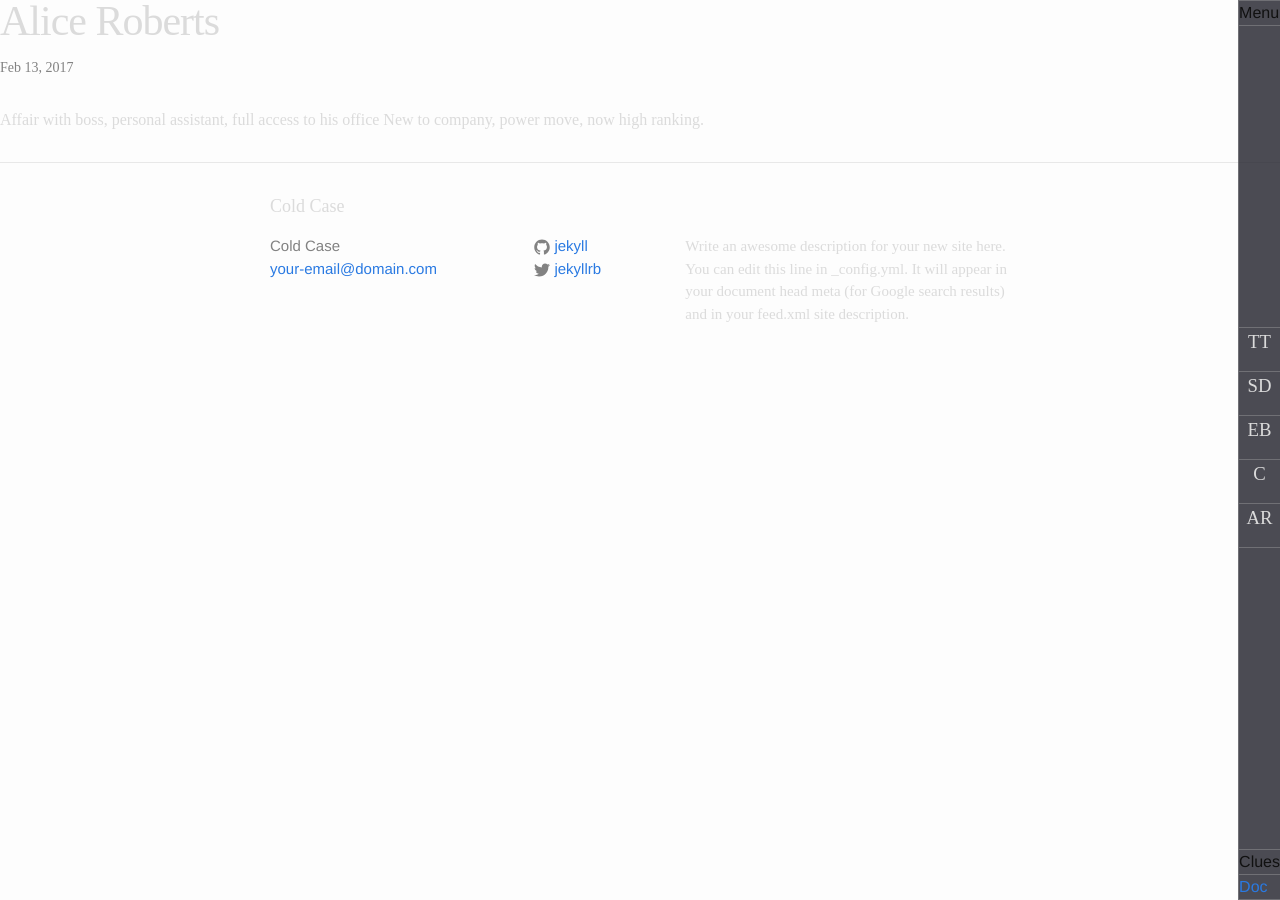
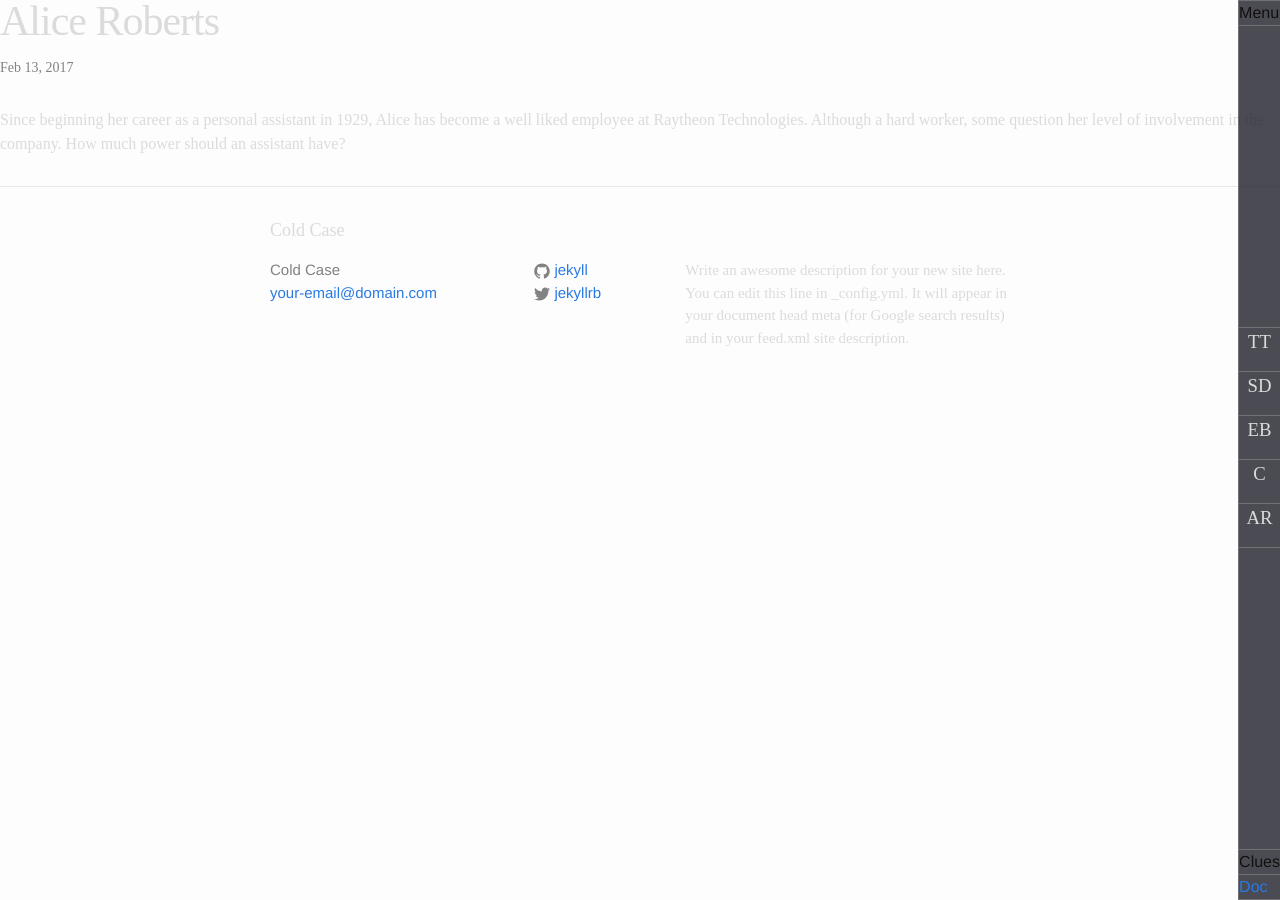
Before and after one commit to tatimblin/murder-mystery, a Jekyll site: the page built from _posts/2017-02-13-anna.markdown, in a window 1280 px wide. Built offline with Jekyll 4.4.1, drawn with Linux system fonts in a browser that asks for light colours; nearby versions of some CDN libraries; some web fonts are replaced.

Commit message:
New suspect bio

```diff
--- a/_posts/2017-02-13-anna.markdown
+++ b/_posts/2017-02-13-anna.markdown
@@ -7,5 +7,4 @@ categories: suspect
 
 background: desk.png
 ---
-Affair with boss, personal assistant, full access to his office
-New to company, power move, now high ranking.
+Since beginning her career as a personal assistant in 1929, Alice has become a well liked employee at Raytheon Technologies. Although a hard worker, some question her level of involvement in the company. How much power should an assistant have?
```
